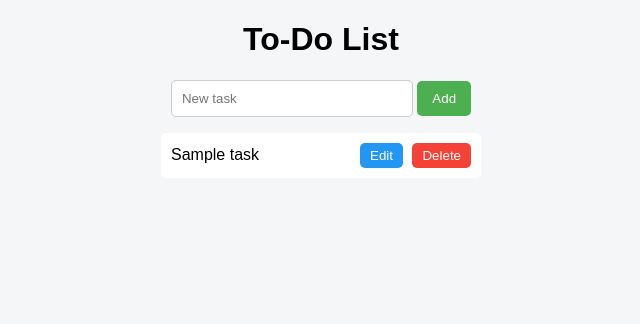
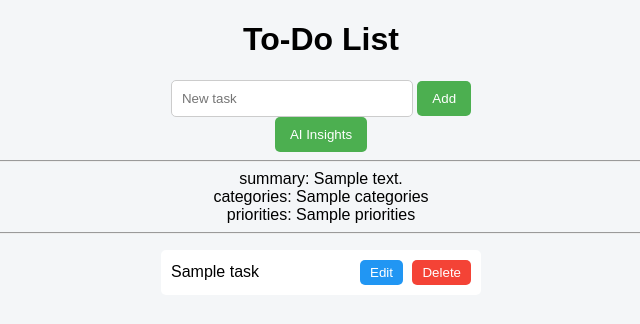
Before and after one commit to OsamaAleasha/week3_repo, a Flask app: template templates/index.html in a window 1280 px wide. Shown: the top 324 px of the page, without its empty margins (319-959 px from the left). Run offline with Flask 3, Linux system fonts and the light colour scheme; tables that the repository leaves empty hold one stand-in row (values such as "Sample post"); the template is opened without the code that fills it: values that come from a table or form of the project are taken from there, most other values are stand-ins (such as "Sample title", 1, 10 or a date in 2020); parts of the project's set-up code (start-up, migrations or seed data) failed here and were passed over.

Commit message:
work done

```diff
--- /dev/null
+++ b/agent.py
@@ -0,0 +1,85 @@
+#----Importing-----
+from langchain_openrouter import ChatOpenRouter
+from langchain_openai import ChatOpenAI
+from langchain.messages import SystemMessage, HumanMessage
+from langchain_core.prompts import ChatPromptTemplate, PromptTemplate, MessagesPlaceholder
+from langchain.agents import create_agent
+from langchain.tools import tool
+from langchain_core.runnables import RunnableSequence
+
+import os
+
+
+OPENROUTER_API_KEY = os.getenv("OPENROUTER_API_KEY")
+
+model = ChatOpenRouter(
+    model="nvidia/nemotron-3-nano-30b-a3b:free",
+    api_key=OPENROUTER_API_KEY
+)
+
+
+
+
+tasks = """- Finish report
+- Prepare slides
+- Buy groceries
+-Schedule meeting
+- Reply to emails"""
+
+sum_prompt = ChatPromptTemplate.from_template("""Summarize these tasks in one sentence: {input_text}""")
+categ_prompt = ChatPromptTemplate.from_template("""Categorize these tasks into Work and Personal: {summary}""")
+prior_prompt = ChatPromptTemplate.from_template("""Prioritize these tasks into High, Medium, and Low {categories}""")
+
+
+sum_chain = sum_prompt | model
+categ_chain = categ_prompt | model
+prior_chain = prior_prompt | model
+
+summary = sum_chain.invoke({"input_text": tasks}).content
+categories = categ_chain.invoke({"summary": summary}).content
+priorities = prior_chain.invoke({"categories":categories}).content
+
+print(" Summary")
+print(summary)
+print("\n Categories")
+print(categories)
+print("\n Priorities")
+print(priorities)
+
+# @tool
+# def sum_file() -> str:
+#     """Reads the text file and returns its full content so it can be summarized"""
+
+#     with open(file_path, "r") as f:
+#         return f.read()
+
+# #------------------------------------
+
+# @tool
+# def word_count(word: str) -> str:
+#     """Counts how many times a specific word appears in the text file."
+
+#     Args:
+#         word: The word to search for (case-insensitive).
+#     """
+#     with open(file_path) as file:
+#         content = file.read()
+
+#     count = content.lower().split().count(word.lower())
+#     return f"The word {word} appears {count} times."
+
+# agent = create_agent(model = model, tools=[sum_file, word_count], system_prompt=prompt)
+
+# response_file = agent.invoke({
+
+#     "messages": [{"role":"user", "content":"Summarize the text file given."}],
+#     "file_path":file_path
+# })
+# print(response_file["messages"][-1].content)
+
+# response_count = agent.invoke({
+#     "messages": [{"role":"user", "content":"How many times does the word 'mara' appeared in the text file?"}],
+#     "file_path":file_path
+# })
+# print("--------------------------------------")
+# print(response_count["messages"][-1].content)
--- a/app.py
+++ b/app.py
@@ -1,5 +1,7 @@
 from flask import Flask, render_template, request, redirect, url_for, jsonify
 from flask_sqlalchemy import SQLAlchemy
+#Edited
+from agent import summarize_chain, classify_chain, prioritize_chain
 
 app = Flask(__name__)
 
@@ -65,6 +67,17 @@ def update_task(task_id):
 
     return {"message": "Updated", "task": task}
 
+@app.route("/run", methods=["GET"])
+def run():
+    raw_input  = Task.query.order_by(Task.id).all()
+    tasks = [task.name for task in tasks]
+
+    summary    = summarize_chain.invoke({"input_text": tasks}).content
+    categories = classify_chain.invoke({"summary": summary}).content
+    priorities = prioritize_chain.invoke({"categories": categories}).content
+
+    return render_template("index.html", tasks=raw_input, summary = summary, categories = categories, priorities = priorities)
+
 
 if __name__ == "__main__":
     with app.app_context():
--- a/templates/index.html
+++ b/templates/index.html
@@ -11,6 +11,21 @@
         <input type="text" name="task" placeholder="New task">
         <button type="submit">Add</button>
     </form>
+
+    <form action="/run" method="get">
+        <button type="submit">AI Insights</button>
+    </form>
+    <hr>
+    <div>
+        summary: {{ summary }}
+        <br>
+        categories: {{ categories }}
+        <br>
+        priorities: {{ priorities }}
+        <br>
+    </div>
+    <hr>
+
 
     <ol>
     {% for task in tasks %}
```
Also changed, not shown: 1 other file.
